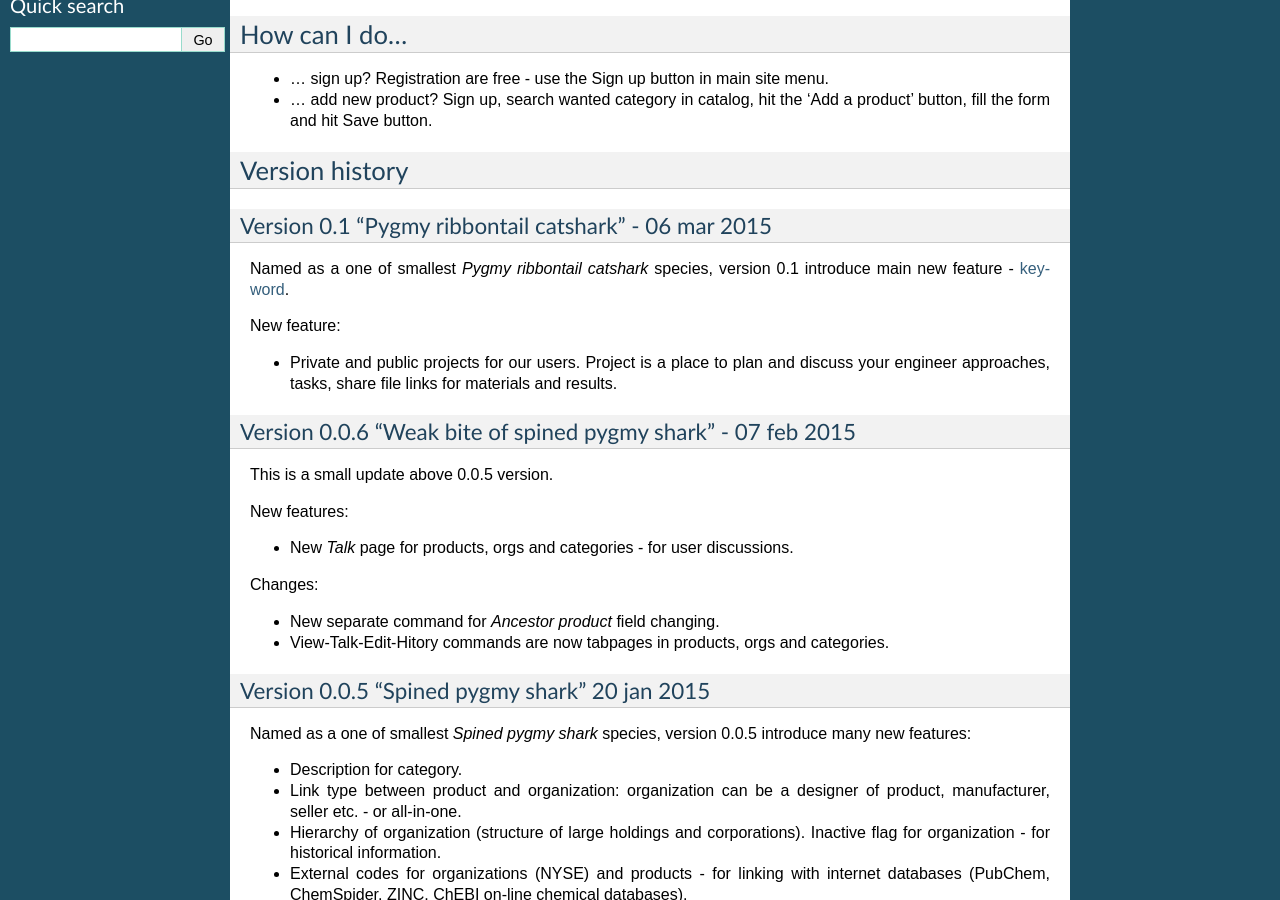
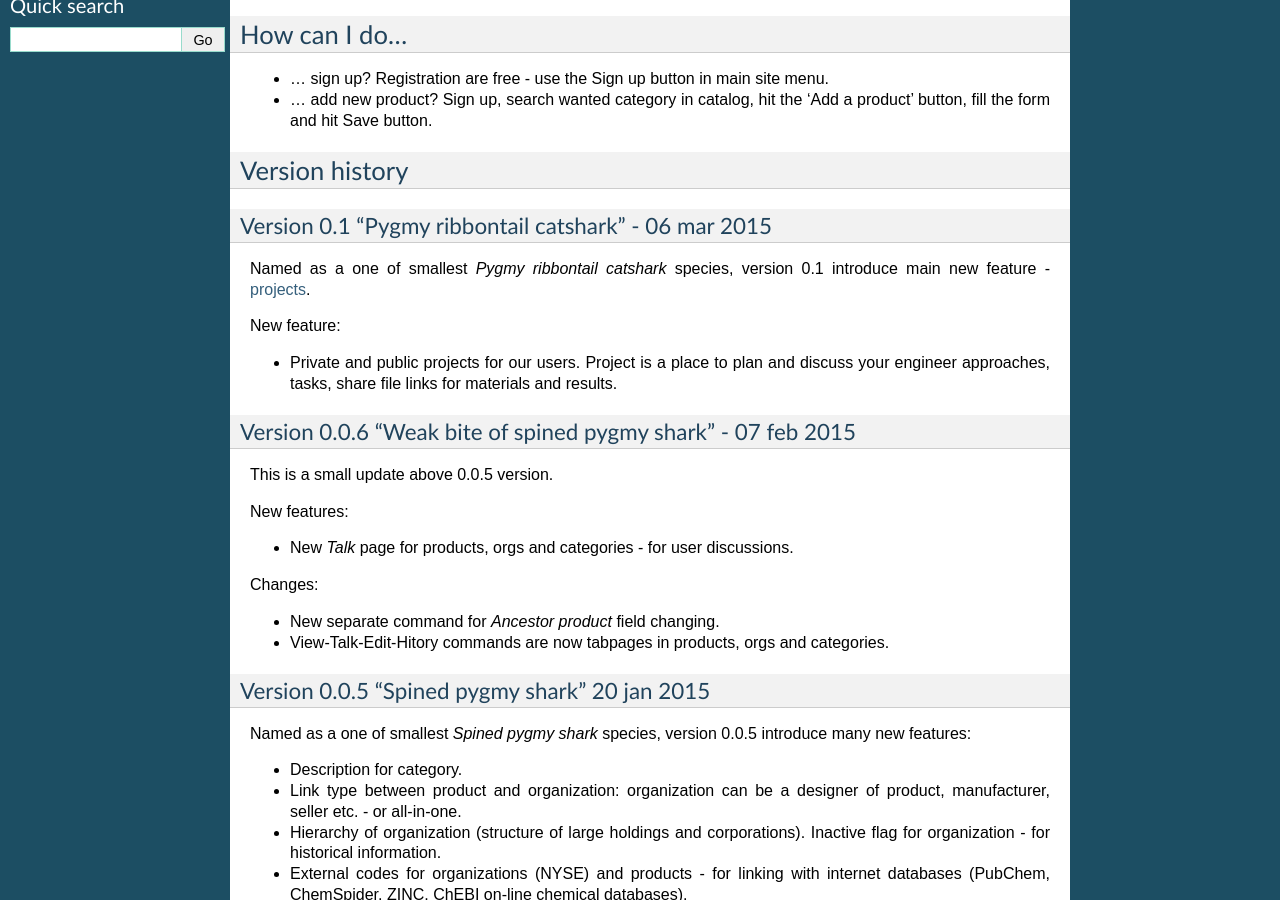
Before and after one commit to NaiveShark/NaiveSharkComDoc, a Sphinx documentation site: the page built from docs/naiveshark.rst, in a window 1280 px wide and 900 px high, scrolled down 721 px. Built offline with Sphinx 7.4.7, drawn with Linux system fonts in a browser that asks for light colours.

Commit message:
Правки по проектам

```diff
--- a/docs/index.rst
+++ b/docs/index.rst
@@ -24,6 +24,7 @@
    organization
    product
    property
+   project
    bot
    wikipedia
    agent
--- a/docs/naiveshark.rst
+++ b/docs/naiveshark.rst
@@ -44,7 +44,7 @@
 Version 0.1 "Pygmy ribbontail catshark" - 06 mar 2015
 ^^^^^^^^^^^^^^^^^^^^^^^^^^^^^^^^^^^^^^^^^^^^^^^^^^^^^
 
-Named as a one of smallest *Pygmy ribbontail catshark* species, version 0.1 introduce main new feature - :doc:`keyword</project>`.
+Named as a one of smallest *Pygmy ribbontail catshark* species, version 0.1 introduce main new feature - :doc:`projects</project>`.
 
 New feature:
 
```
